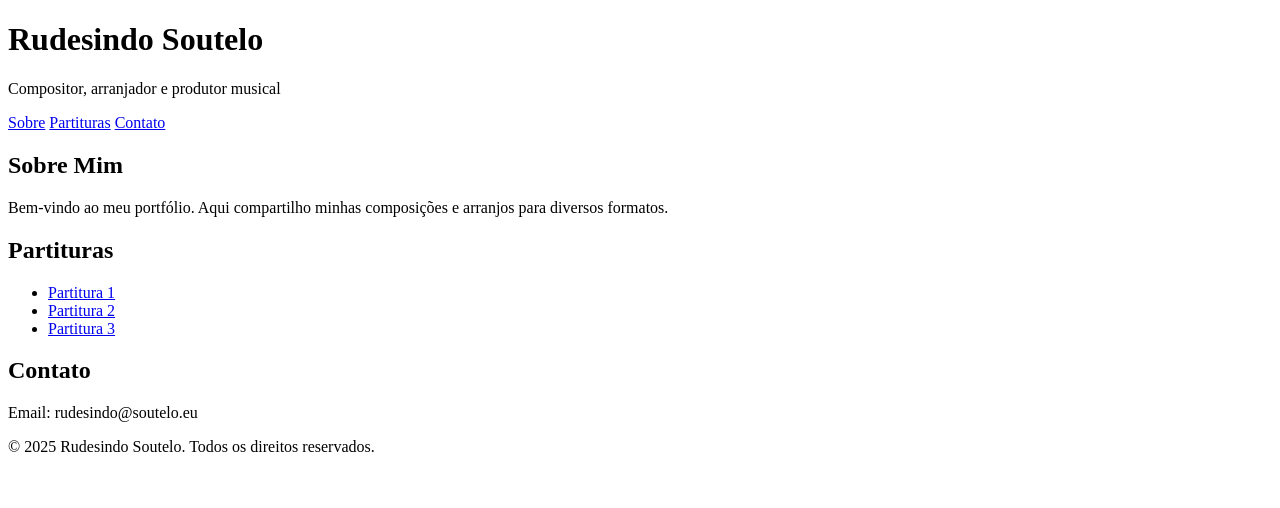
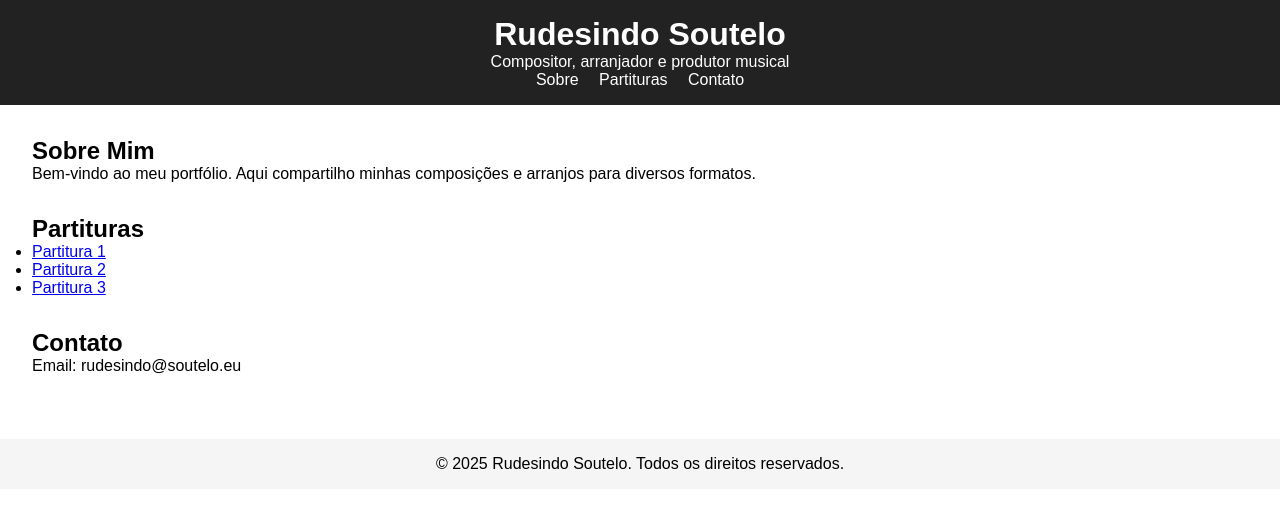
Before and after one commit to Rudesindo/Rudesindo, a plain HTML site: page Index.html in a window 1280 px wide. Drawn offline with Linux system fonts and the light colour scheme.

Commit message:
Update style.css
Signed-off-by: Rudesindo <83777765+Rudesindo@users.noreply.github.com>

```diff
--- a/css/style.css
+++ b/css/style.css
@@ -1 +1,33 @@
-Analisando
+* {
+  margin: 0;
+  padding: 0;
+  box-sizing: border-box;
+  font-family: Arial, sans-serif;
+}
+
+header {
+  background: #222;
+  color: #fff;
+  padding: 1rem;
+  text-align: center;
+}
+
+header nav a {
+  margin: 0 0.5rem;
+  color: #fff;
+  text-decoration: none;
+}
+
+main {
+  padding: 2rem;
+}
+
+section {
+  margin-bottom: 2rem;
+}
+
+footer {
+  background: #f5f5f5;
+  text-align: center;
+  padding: 1rem;
+}
```
